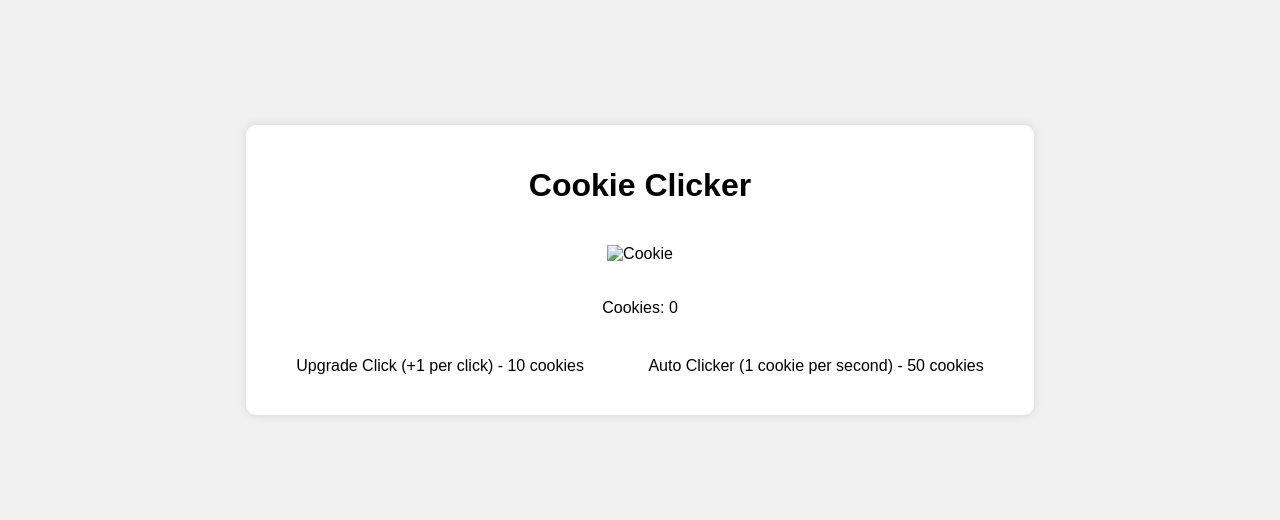
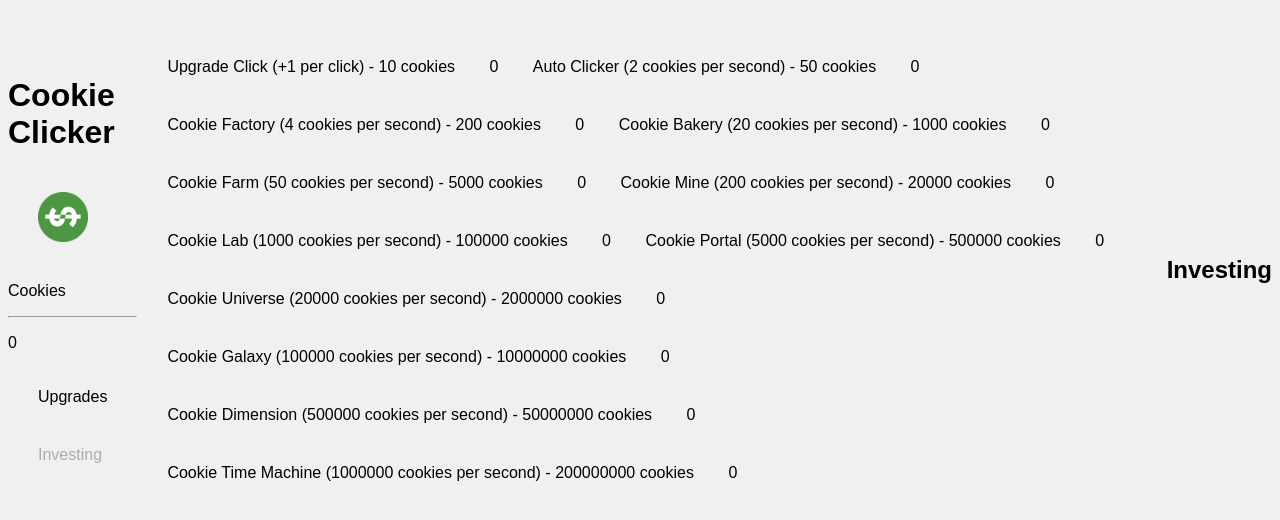
Before and after one commit to lilswisher/imfclicker, a plain HTML site: page index.html in a window 1280 px wide. Shown: the part 138-658 px from the top of the page. Drawn offline with Linux system fonts and the light colour scheme.

Commit message:
Update index.html

```diff
--- a/index.html
+++ b/index.html
@@ -7,17 +7,42 @@
     <link rel="stylesheet" href="styles.css">
 </head>
 <body>
-    <div class="container">
-        <h1>Cookie Clicker</h1>
+    <div class="game-area">
+        <h1 id="game-title">Cookie Clicker</h1>
         <button id="cookie-btn">
-            <img src="images/money.png" alt="Cookie">
+            <img src="images/cookie.png" alt="Cookie">
         </button>
-        <p>Cookies: <span id="cookie-count">0</span></p>
-        <div class="upgrades">
-            <button id="upgrade-click" data-cost="10">Upgrade Click (+1 per click) - 10 cookies</button>
-            <button id="upgrade-auto" data-cost="50">Auto Clicker (1 cookie per second) - 50 cookies</button>
+        <div class="cookie-counter">
+            <p>Cookies</p>
+            <hr>
+            <p id="cookie-count">0</p>
+        </div>
+        <button id="toggle-upgrades" class="toggle-button">Upgrades</button>
+        <button id="toggle-investing" class="toggle-button" disabled>Investing</button>
+    </div>
+    <div class="upgrades-tab" id="upgrades-tab">
+        <div class="upgrades-container" id="upgrades-container">
+            <button id="upgrade-click" data-cost="10">Upgrade Click (+1 per click) - 10 cookies</button> <span id="upgrade-click-count">0</span>
+            <button id="upgrade-auto" data-cost="50">Auto Clicker (2 cookies per second) - 50 cookies</button> <span id="upgrade-auto-count">0</span>
+            <button id="upgrade-factory" data-cost="200">Cookie Factory (4 cookies per second) - 200 cookies</button> <span id="upgrade-factory-count">0</span>
+            <button id="upgrade-bakery" data-cost="1000">Cookie Bakery (20 cookies per second) - 1000 cookies</button> <span id="upgrade-bakery-count">0</span>
+            <button id="upgrade-farm" data-cost="5000">Cookie Farm (50 cookies per second) - 5000 cookies</button> <span id="upgrade-farm-count">0</span>
+            <button id="upgrade-mine" data-cost="20000">Cookie Mine (200 cookies per second) - 20000 cookies</button> <span id="upgrade-mine-count">0</span>
+            <button id="upgrade-lab" data-cost="100000">Cookie Lab (1000 cookies per second) - 100000 cookies</button> <span id="upgrade-lab-count">0</span>
+            <button id="upgrade-portal" data-cost="500000">Cookie Portal (5000 cookies per second) - 500000 cookies</button> <span id="upgrade-portal-count">0</span>
+            <button id="upgrade-universe" data-cost="2000000">Cookie Universe (20000 cookies per second) - 2000000 cookies</button> <span id="upgrade-universe-count">0</span>
+            <button id="upgrade-galaxy" data-cost="10000000">Cookie Galaxy (100000 cookies per second) - 10000000 cookies</button> <span id="upgrade-galaxy-count">0</span>
+            <button id="upgrade-dimension" data-cost="50000000">Cookie Dimension (500000 cookies per second) - 50000000 cookies</button> <span id="upgrade-dimension-count">0</span>
+            <button id="upgrade-time-machine" data-cost="200000000">Cookie Time Machine (1000000 cookies per second) - 200000000 cookies</button> <span id="upgrade-time-machine-count">0</span>
         </div>
     </div>
+    <div class="investing-tab" id="investing-tab">
+        <div class="investing-container" id="investing-container">
+            <h2>Investing</h2>
+            <!-- Add investing elements here -->
+        </div>
+    </div>
+    <div class="falling-cookies"></div>
     <script src="script.js"></script>
 </body>
 </html>
```
